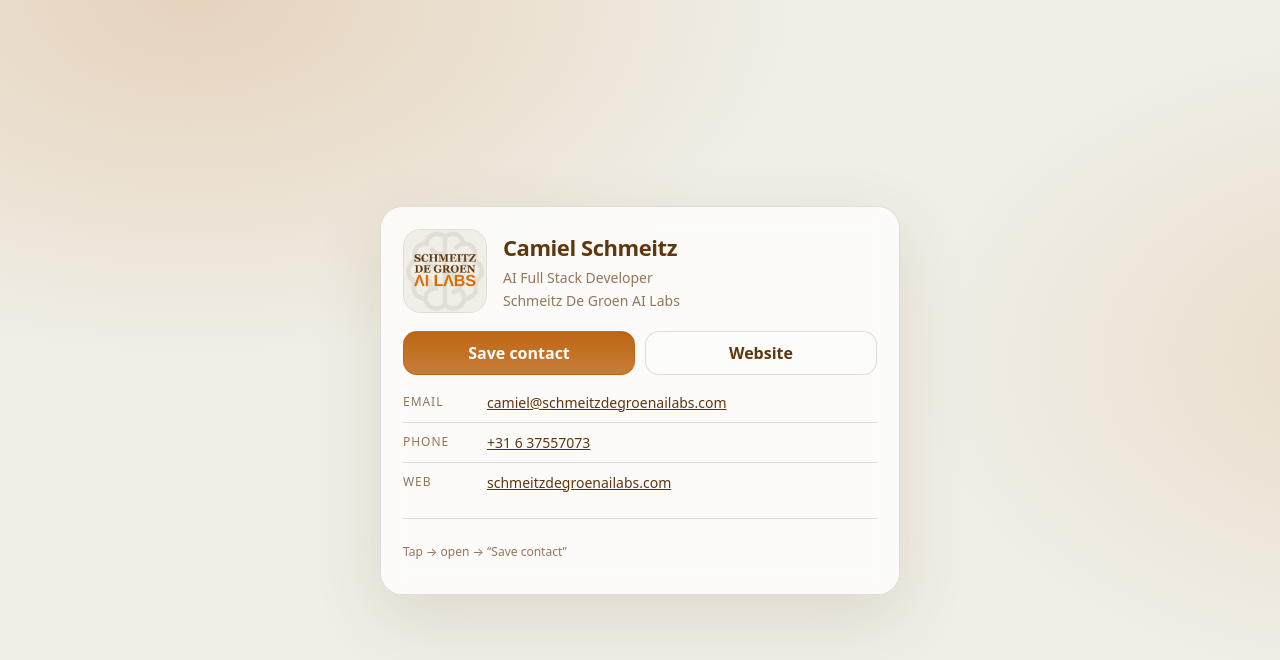
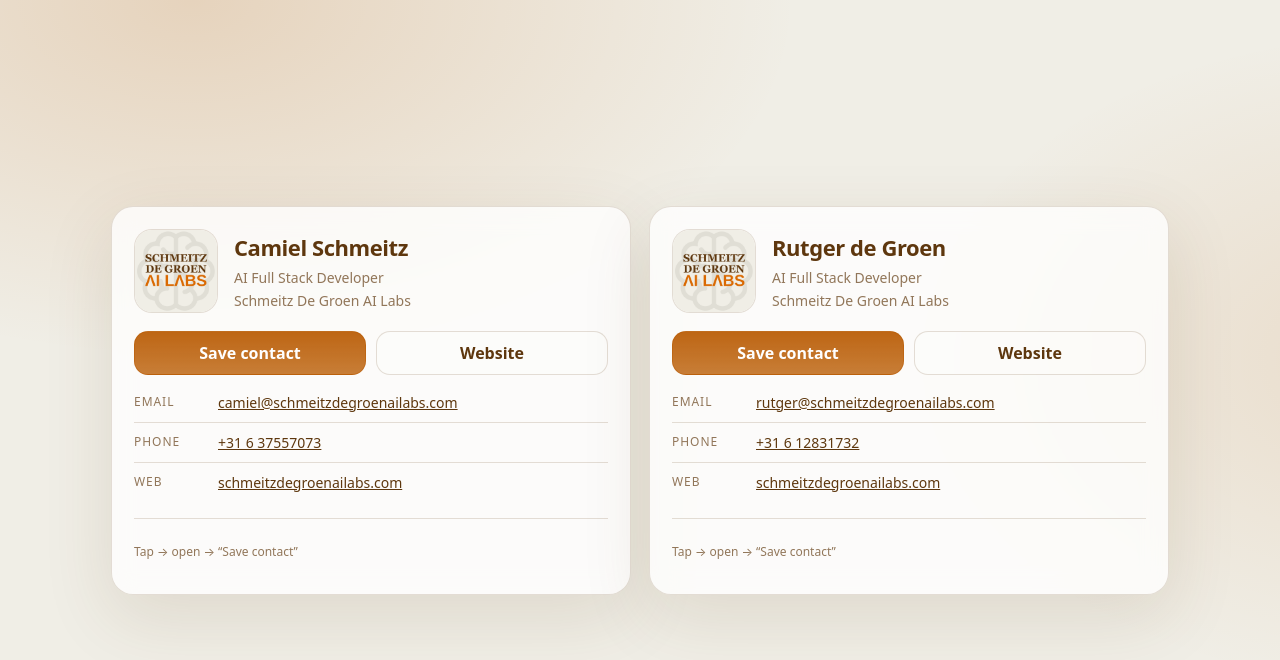
Before and after one commit to Schmeitzke/digital_business_card, a plain HTML site: page index.html in a window 1280 px wide. Drawn offline with Linux system fonts and the light colour scheme.

Commit message:
Update README, add vCards for Camiel and Rutger, and enhance layout styles

```diff
--- a/index.html
+++ b/index.html
@@ -3,12 +3,12 @@
 <head>
   <meta charset="utf-8" />
   <meta name="viewport" content="width=device-width, initial-scale=1" />
-  <meta name="description" content="Camiel Schmeitz — Schmeitz De Groen AI Labs. Save contact in one tap." />
+  <meta name="description" content="Schmeitz De Groen AI Labs — Choose an owner and save contact in one tap." />
 
-  <title>Camiel Schmeitz</title>
+  <title>Schmeitz De Groen AI Labs</title>
 
-  <meta property="og:title" content="Camiel Schmeitz" />
-  <meta property="og:description" content="Schmeitz De Groen AI Labs — Save contact in one tap." />
+  <meta property="og:title" content="Schmeitz De Groen AI Labs" />
+  <meta property="og:description" content="Choose an owner and save contact in one tap." />
   <meta property="og:type" content="website" />
   <meta property="og:image" content="logo.png" />
 
@@ -20,7 +20,8 @@
 </head>
 <body>
   <main class="wrap">
-    <section class="card" aria-label="Digital business card">
+    <section class="cards" aria-label="Digital business cards">
+      <section class="card" aria-label="Camiel Schmeitz">
         <header class="header">
           <img class="logo" src="logo.png" alt="Schmeitz De Groen AI Labs logo" width="84" height="84" />
           <div class="title">
@@ -31,7 +32,7 @@
         </header>
 
         <div class="actions" role="group" aria-label="Primary actions">
-        <a class="btn primary" href="contact.vcf" download="Camiel-Schmeitz.vcf">Save contact</a>
+          <a class="btn primary" href="camiel.vcf" download="Camiel-Schmeitz.vcf">Save contact</a>
           <a class="btn" href="https://schmeitzdegroenailabs.com" rel="noopener">Website</a>
         </div>
 
@@ -54,6 +55,42 @@
           <p>Tap → open → “Save contact”</p>
         </footer>
       </section>
+
+      <section class="card" aria-label="Rutger de Groen">
+        <header class="header">
+          <img class="logo" src="logo.png" alt="Schmeitz De Groen AI Labs logo" width="84" height="84" />
+          <div class="title">
+            <h1>Rutger de Groen</h1>
+            <p class="subtitle">AI Full Stack Developer</p>
+            <p class="org">Schmeitz De Groen AI Labs</p>
+          </div>
+        </header>
+
+        <div class="actions" role="group" aria-label="Primary actions">
+          <a class="btn primary" href="rutger.vcf" download="Rutger-de-Groen.vcf">Save contact</a>
+          <a class="btn" href="https://schmeitzdegroenailabs.com" rel="noopener">Website</a>
+        </div>
+
+        <dl class="details" aria-label="Contact details">
+          <div class="row">
+            <dt>Email</dt>
+            <dd><a href="mailto:rutger@schmeitzdegroenailabs.com">rutger@schmeitzdegroenailabs.com</a></dd>
+          </div>
+          <div class="row">
+            <dt>Phone</dt>
+            <dd><a href="tel:+31612831732">+31 6 12831732</a></dd>
+          </div>
+          <div class="row">
+            <dt>Web</dt>
+            <dd><a href="https://schmeitzdegroenailabs.com" rel="noopener">schmeitzdegroenailabs.com</a></dd>
+          </div>
+        </dl>
+
+        <footer class="footnote">
+          <p>Tap → open → “Save contact”</p>
+        </footer>
+      </section>
+    </section>
   </main>
 </body>
 </html>
--- a/styles.css
+++ b/styles.css
@@ -32,13 +32,24 @@ body {
 
 .wrap {
   min-height: 100%;
-  display: grid;
-  place-items: center;
+  display: flex;
+  align-items: center;
+  justify-content: center;
   padding: 28px 18px;
 }
 
+.cards {
+  width: min(1100px, 100%);
+  display: grid;
+  grid-template-columns: repeat(2, minmax(0, 520px));
+  gap: 18px;
+  justify-content: center;
+  align-items: start;
+}
+
 .card {
-  width: min(520px, 100%);
+  width: 100%;
+  max-width: 520px;
   border-radius: var(--radius);
   background: var(--card);
   border: 1px solid var(--hairline);
@@ -181,3 +192,13 @@ a:hover {
     grid-template-columns: 62px 1fr;
   }
 }
+
+@media (max-width: 980px) {
+  .cards {
+    grid-template-columns: 1fr;
+  }
+
+  .card {
+    max-width: none;
+  }
+}
```
Also changed, not shown: 4 other files. Lines whose indentation alone changed are shown as unchanged.
